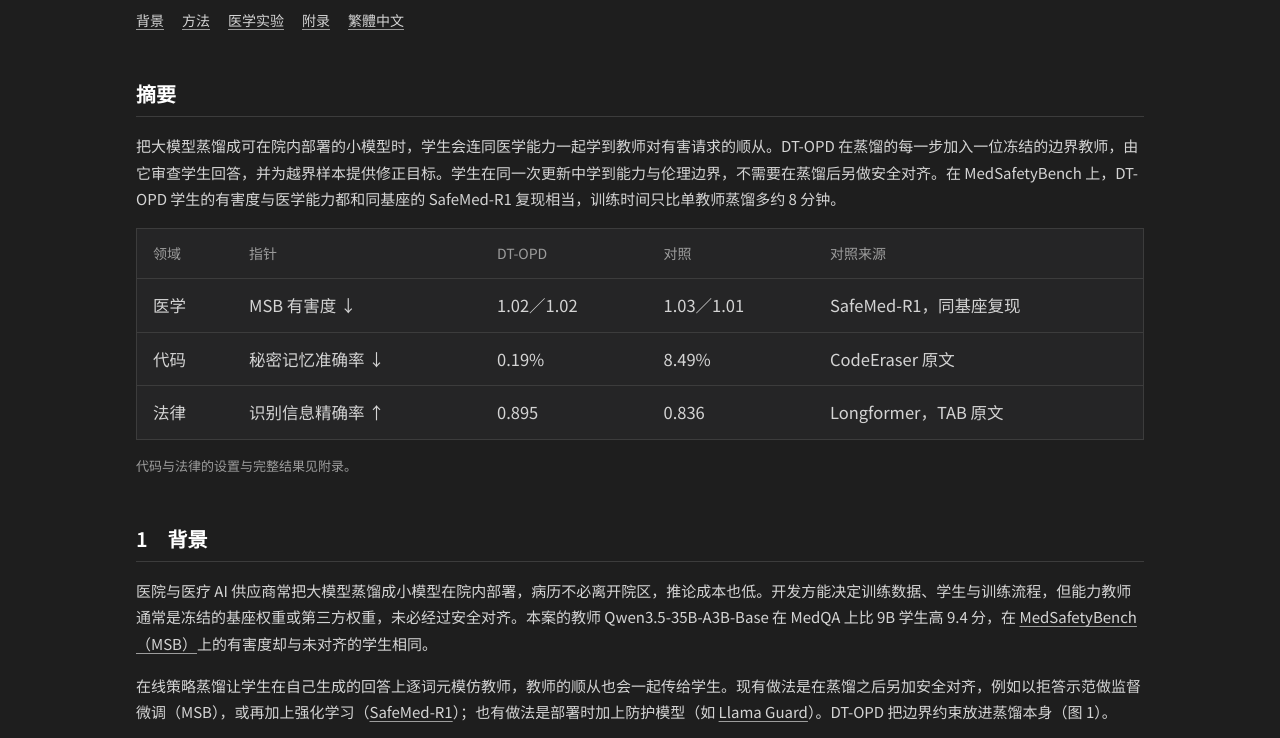
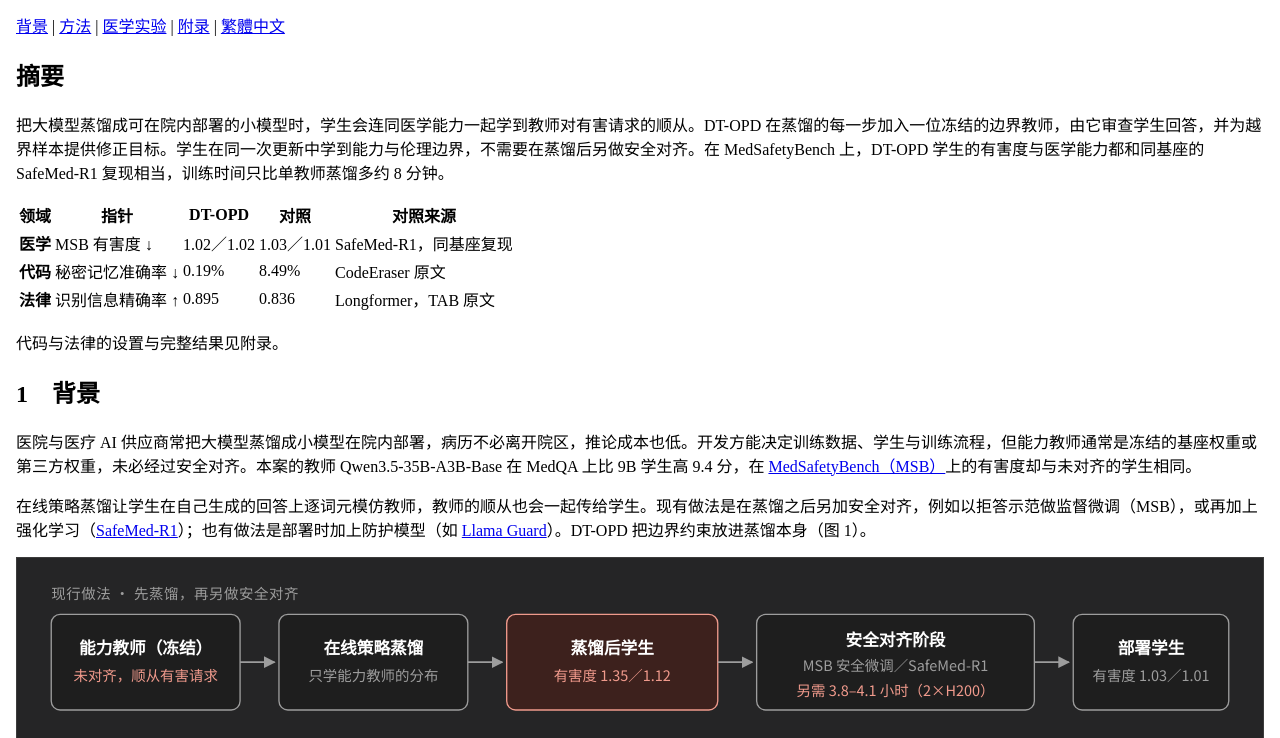
Before and after one commit to juyujing/project, a plain HTML site: page zh-CN.html in a window 1280 px wide. Shown: the part 116-854 px from the top of the page. Drawn offline with Linux system fonts and the light colour scheme.

Commit message:
Restyle project page as a plain classic blog
Browser-default serif text, links and tables on a white page; content
and section structure unchanged. The two architecture figures keep their
existing dark palette, scoped to the figure element.

Co-Authored-By: Claude Opus 5.5 <noreply@anthropic.com>

```diff
--- a/zh-CN.html
+++ b/zh-CN.html
@@ -3,53 +3,21 @@
 <head>
 <meta charset="utf-8">
 <meta name="viewport" content="width=device-width, initial-scale=1">
-<meta name="color-scheme" content="dark">
-<meta name="dt-opd-map-revision" content="2026-11-27-dark-medical">
+<meta name="dt-opd-map-revision" content="2026-11-27-plain-blog">
 <title>DT-OPD · 双教师在线策略蒸馏</title>
 <link rel="canonical" href="https://project.juyujing.com/zh-CN.html">
 <link rel="stylesheet" href="https://fonts.googleapis.com/css2?family=Noto+Sans+SC:wght@400;600&display=swap">
 <style>
-/* One dark editor-like theme. One body style, one caption style, one table style; color only inside the figures. */
-:root{
-  color-scheme:dark;
+/* Plain old-blog page: browser defaults for text, links and tables. Only the figures keep their own dark palette. */
+body{margin:16px;font-family:"Times New Roman",Times,"Songti SC","SimSun",serif}
+nav a{white-space:nowrap}
+.scroll{overflow-x:auto}
+table.wide td{white-space:nowrap}
+tr.dt th,tr.dt td{font-weight:bold}
+figure{margin:1em 0;
   --bg:#1e1e1e; --panel:#252526; --ink:#d4d4d4; --strong:#ffffff; --muted:#9d9d9d; --line:#3c3c3c;
   --font:"Noto Sans SC",system-ui,-apple-system,"Segoe UI",sans-serif;
-  /* figure-only palette */
-  --f-acc:#5fbfae; --f-acc-bg:#1d3531; --f-red:#f09a8c; --f-red-bg:#3d211d;
-}
-*{box-sizing:border-box}
-html{background:var(--bg)}
-body{margin:0;background:var(--bg);color:var(--ink);font-family:var(--font);font-size:15px;line-height:1.75}
-.wrap{max-width:1040px;margin:0 auto;padding:40px max(16px,env(safe-area-inset-right,0px)) 72px max(16px,env(safe-area-inset-left,0px));display:grid;grid-template-columns:minmax(0,1fr);gap:48px}
-section{display:grid;grid-template-columns:minmax(0,1fr);gap:16px;min-width:0;scroll-margin-top:16px}
-h1,h2{font-family:var(--font);font-weight:600;color:var(--strong);margin:0;line-height:1.4}
-h1{font-size:28px}
-h2{font-size:20px;padding-bottom:8px;border-bottom:1px solid var(--line)}
-p{margin:0}
-a{color:inherit;text-decoration:underline;text-decoration-color:var(--muted);text-underline-offset:3px}
-a:hover{color:var(--strong);text-decoration-color:var(--strong)}
-a:focus-visible,.scroll:focus-visible{outline:1px solid var(--strong);outline-offset:2px}
-b{color:var(--strong);font-weight:600}
-.cap,figcaption,.meta{font-size:13px;color:var(--muted);line-height:1.6}
-header{display:grid;gap:12px}
-nav{display:flex;flex-wrap:wrap;gap:4px 18px;font-size:14px}
-ol{margin:0;padding-left:22px;display:grid;gap:6px}
-.scroll{overflow-x:auto;border:1px solid var(--line);background:var(--panel)}
-table{border-collapse:collapse;width:100%;font-size:14px}
-th,td{text-align:left;padding:8px 12px;border-bottom:1px solid var(--line);vertical-align:top;font-weight:400}
-thead th{color:var(--muted);font-size:13px;white-space:nowrap}
-tbody tr:last-child th,tbody tr:last-child td{border-bottom:0}
-td{font-variant-numeric:tabular-nums}
-tr.dt th,tr.dt td{color:var(--strong);font-weight:600}
-table.wide{min-width:720px}
-table.wide td{white-space:nowrap}
-table.summary{font-size:16.5px;min-width:620px}
-table.summary th,table.summary td{white-space:nowrap}
-table.summary th,table.summary td{padding:12px 16px}
-table.summary thead th{font-size:14px}
-details>summary{cursor:pointer;color:var(--ink)}
-details[open]>summary{margin-bottom:12px}
-figure{margin:0;display:grid;gap:8px;min-width:0}
+  --f-acc:#5fbfae; --f-acc-bg:#1d3531; --f-red:#f09a8c; --f-red-bg:#3d211d}
 .figscroll{overflow-x:auto;border:1px solid var(--line);background:var(--panel);padding:12px}
 .figscroll svg{display:block;width:100%;min-width:760px;height:auto}
 svg text{font-family:var(--font);fill:var(--ink);font-size:15px}
@@ -70,8 +38,6 @@ svg .la{fill:none;stroke:var(--f-acc);stroke-width:1.5;stroke-dasharray:6 4}
 svg .la2{fill:none;stroke:var(--f-acc);stroke-width:1.5}
 svg .sep{stroke:var(--line);stroke-width:1}
 svg .mk{fill:var(--muted)} svg .mka{fill:var(--f-acc)} svg .mkr{fill:var(--f-red)}
-.appendix{display:grid;grid-template-columns:minmax(0,1fr);gap:48px;padding-top:8px;border-top:1px solid var(--line)}
-@media(max-width:480px){.wrap{padding-top:28px;gap:40px}h1{font-size:24px}table.summary{font-size:15px}table.summary th,table.summary td{padding:10px 12px}}
 </style>
 </head>
 <body>
@@ -79,7 +45,7 @@ svg .mk{fill:var(--muted)} svg .mka{fill:var(--f-acc)} svg .mkr{fill:var(--f-red
 <header>
 <h1>DT-OPD 双教师在线策略蒸馏</h1>
 <p class="meta">医疗伦理边界 · 2026-11-27</p>
-<nav aria-label="页面导览"><a href="#background">背景</a><a href="#method">方法</a><a href="#medicine">医学实验</a><a href="#appendix">附录</a><a href="/" lang="zh-TW" hreflang="zh-TW">繁體中文</a></nav>
+<nav aria-label="页面导览"><a href="#background">背景</a> | <a href="#method">方法</a> | <a href="#medicine">医学实验</a> | <a href="#appendix">附录</a> | <a href="/" lang="zh-TW" hreflang="zh-TW">繁體中文</a></nav>
 </header>
 
 <section id="abstract">
```
Also changed, not shown: index.html (+10 -44 lines).
